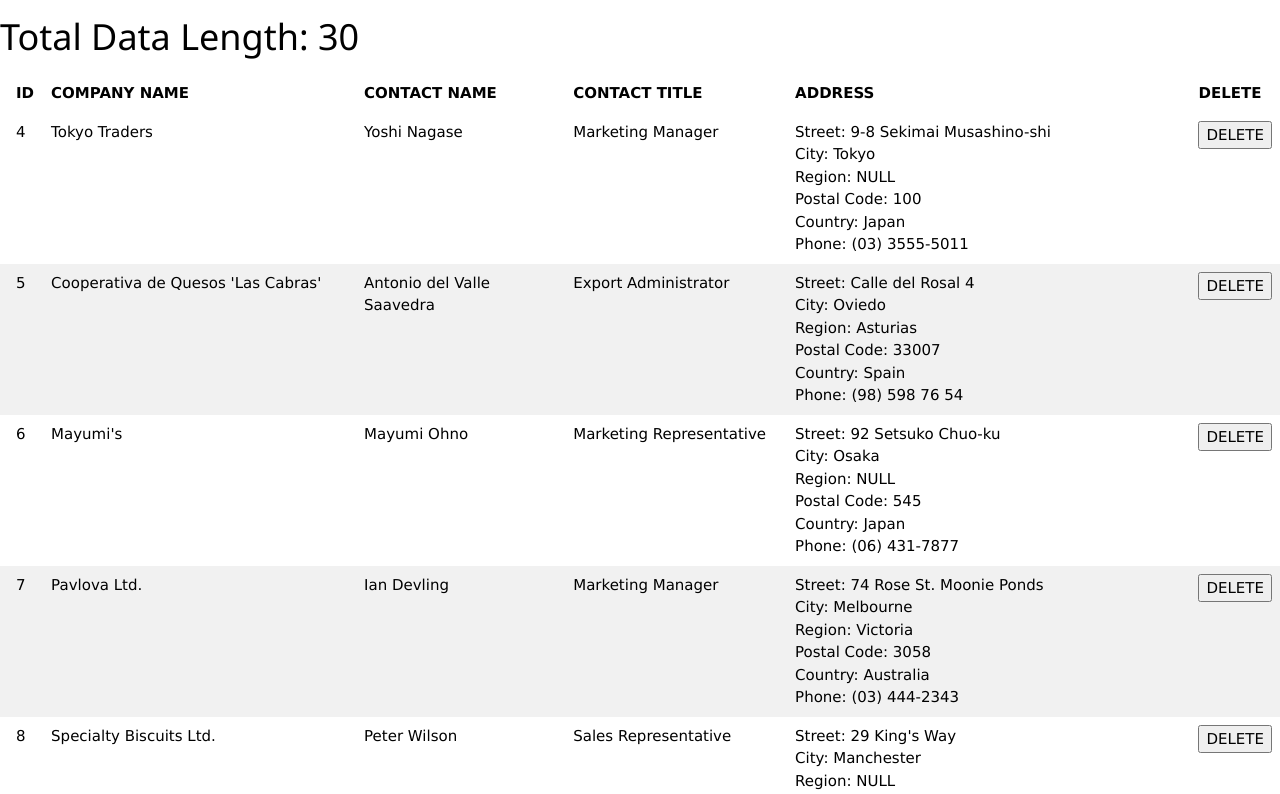
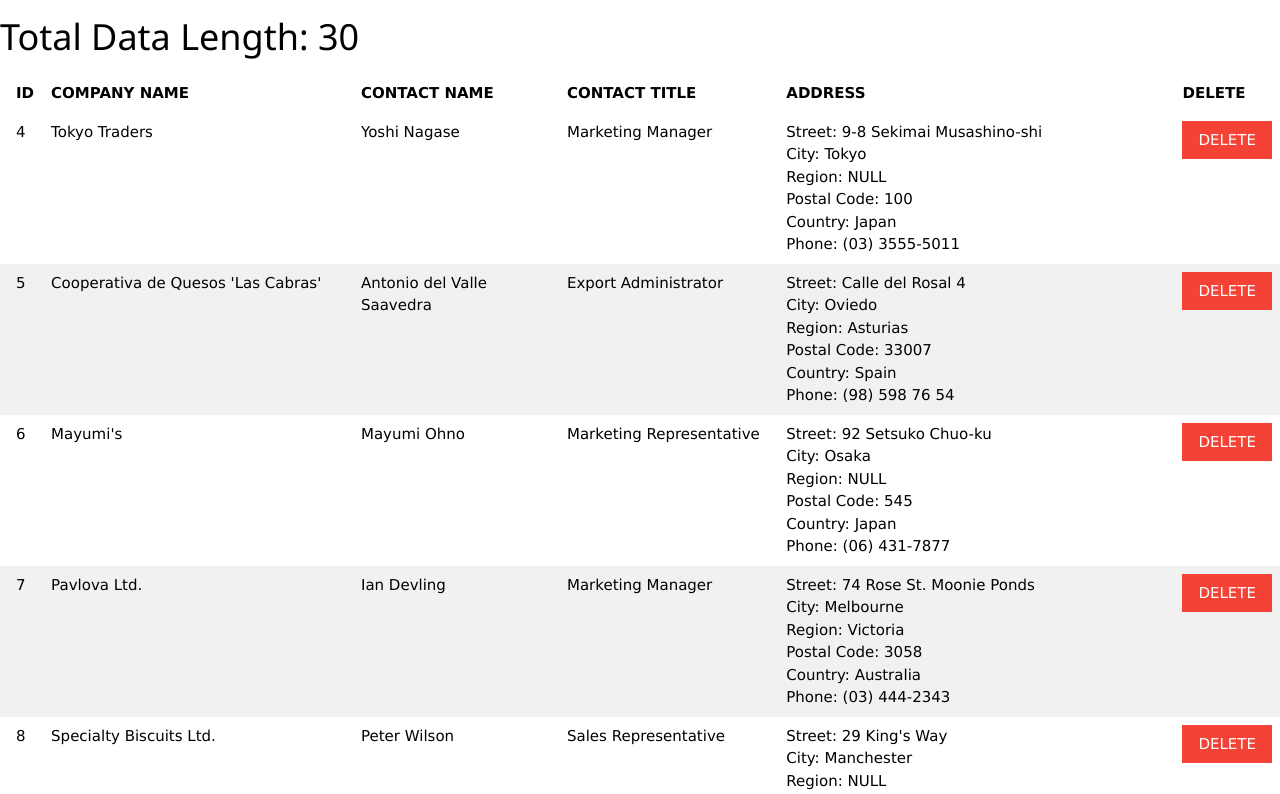
Before and after one commit to FakirHerif/techcareer-frontend-bootcamp-odevler, a React (Create React App) app in the folder odevProductsDataReact/odev-products-data/: page / in a window 1280 px wide. Shown: the top 794 px of the page. Built offline with nearby package versions, Linux system fonts and the light colour scheme.

Commit message:
delete function added

```diff
--- a/odevProductsDataReact/odev-products-data/src/Odev.jsx
+++ b/odevProductsDataReact/odev-products-data/src/Odev.jsx
@@ -4,7 +4,13 @@
 function Odev() {
 
     const [datas, setDatas] = useState(productsData);
-
+    const deleteData = (id) => {
+        let result = window.confirm("Are you sure to delete it?");
+        if (result) {
+            let fdatas = datas.filter(ali => ali.id !== id);
+            setDatas([...fdatas])
+        }
+    }
 
   return (
 <>
@@ -29,6 +35,7 @@
                         <td>{item.contactName}</td>
                         <td>{item.contactTitle}</td>
                         <td>
+
                             <div>
                                 Street: {item.address.street}
                                 <br />
@@ -41,8 +48,10 @@
                                 Country: {item.address.country}
                                 <br />
                                 Phone: {item.address.phone}
-                                </div></td>
-                        <td><button>DELETE</button></td>
+                            </div>
+
+                        </td>
+                        <td><button className='w3-button w3-red' onClick={() => deleteData(item.id)}>DELETE</button></td>
                     </tr>
                 })
             }
```
